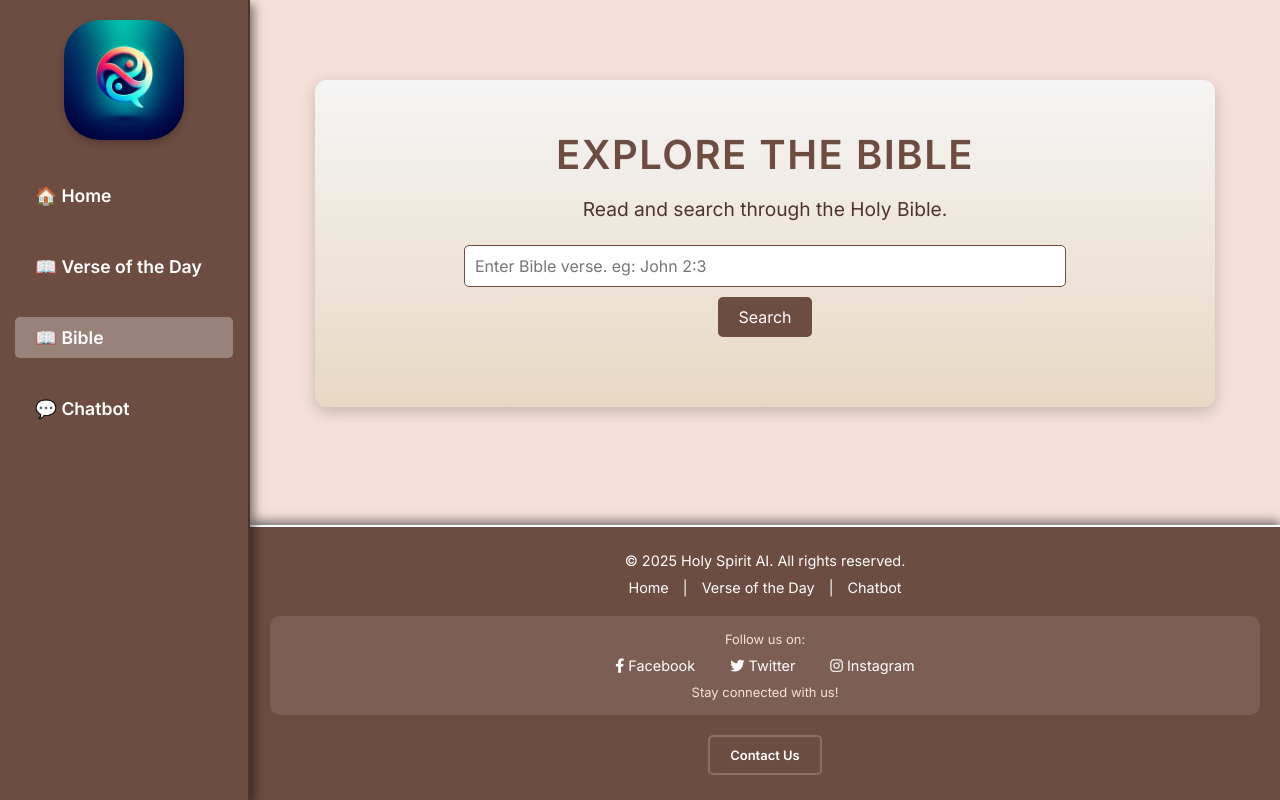
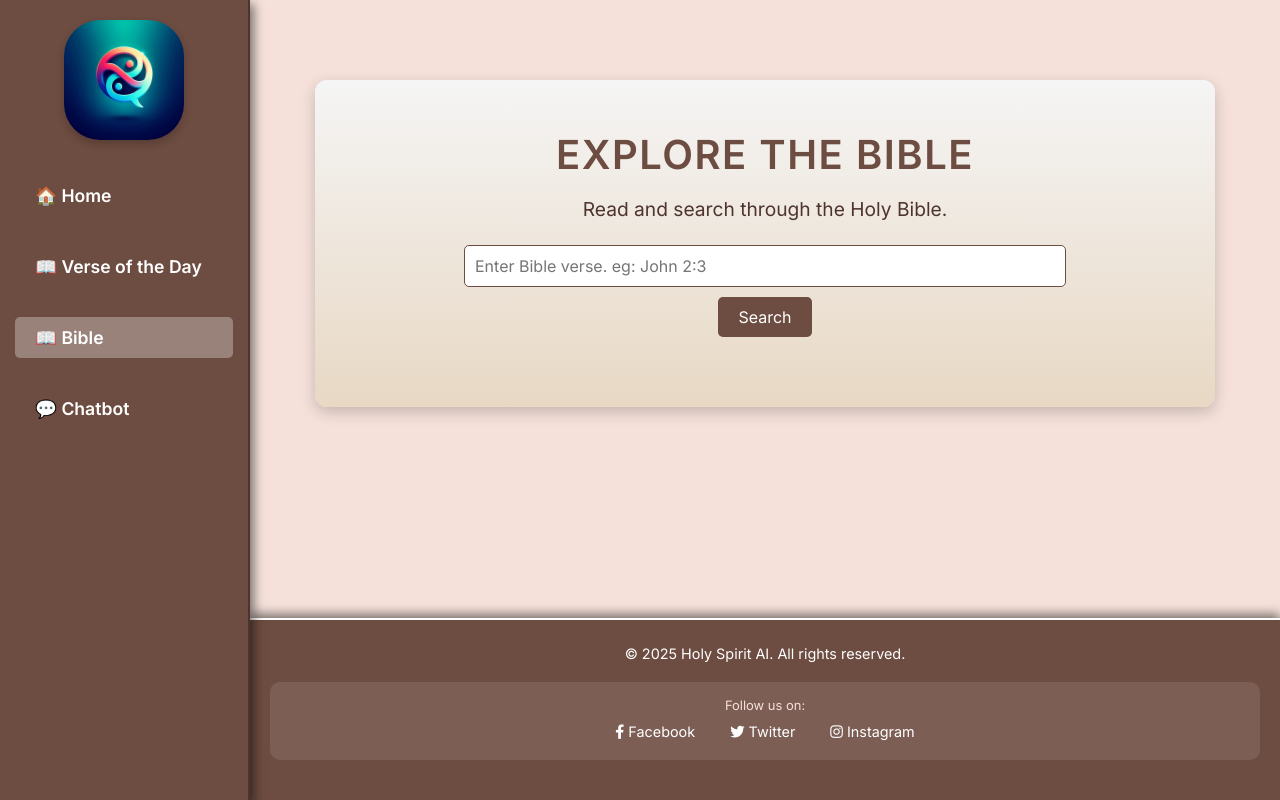
Before and after one commit to Lebohang1821/VerseChat, a Flask app: page /bible in a window 1280 px wide. Run offline with Flask 2, Linux system fonts and the light colour scheme.

Commit message:
Add favicon link to base template and clean up footer section

```diff
--- a/templates/base.html
+++ b/templates/base.html
@@ -12,6 +12,7 @@
       href="https://fonts.googleapis.com/css2?family=Inter:wght@300;400;600&display=swap"
       rel="stylesheet"
     />
+    <link rel="icon" href="{{ url_for('static', filename='file.png') }}" type="image/svg+xml" />
 
     <style>
       /* Reset & Global Styles */
@@ -337,11 +338,6 @@
     <!-- Footer -->
     <footer>
       <p>&copy; 2025 Holy Spirit AI. All rights reserved.</p>
-      <div class="footer-links">
-        <a href="{{ url_for('index') }}">Home</a> |
-        <a href="{{ url_for('verse_of_the_day') }}">Verse of the Day</a> |
-        <a href="{{ url_for('chatbot') }}">Chatbot</a>
-      </div>
       <div class="social-media">
         <p>Follow us on:</p>
         <div class="social-icons">
@@ -359,13 +355,7 @@
             <i class="fab fa-instagram"></i> Instagram
           </a>
         </div>
-        <p>Stay connected with us!</p>
       </div>
-      <p>
-        <a href="mailto:support@holyspiritai.com" class="contact-button"
-          >Contact Us</a
-        >
-      </p>
     </footer>
 
     <script>
```
